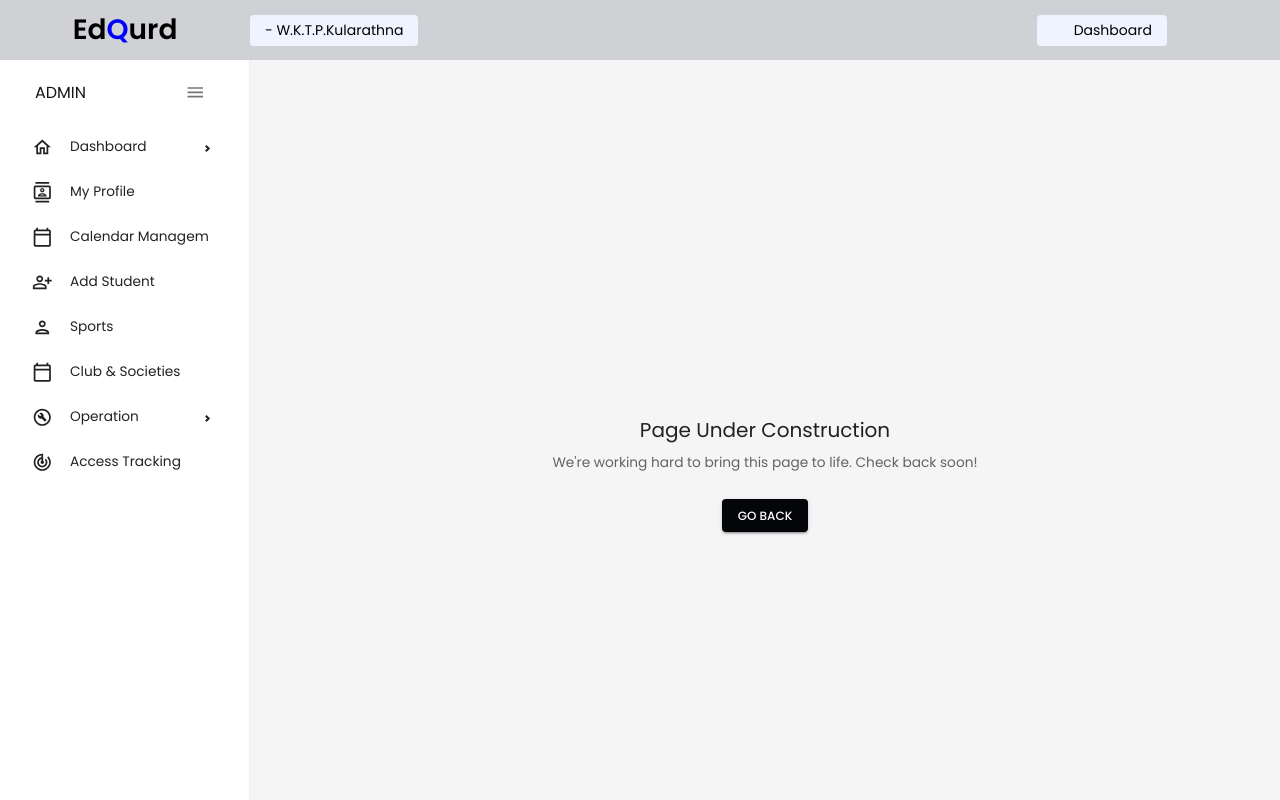
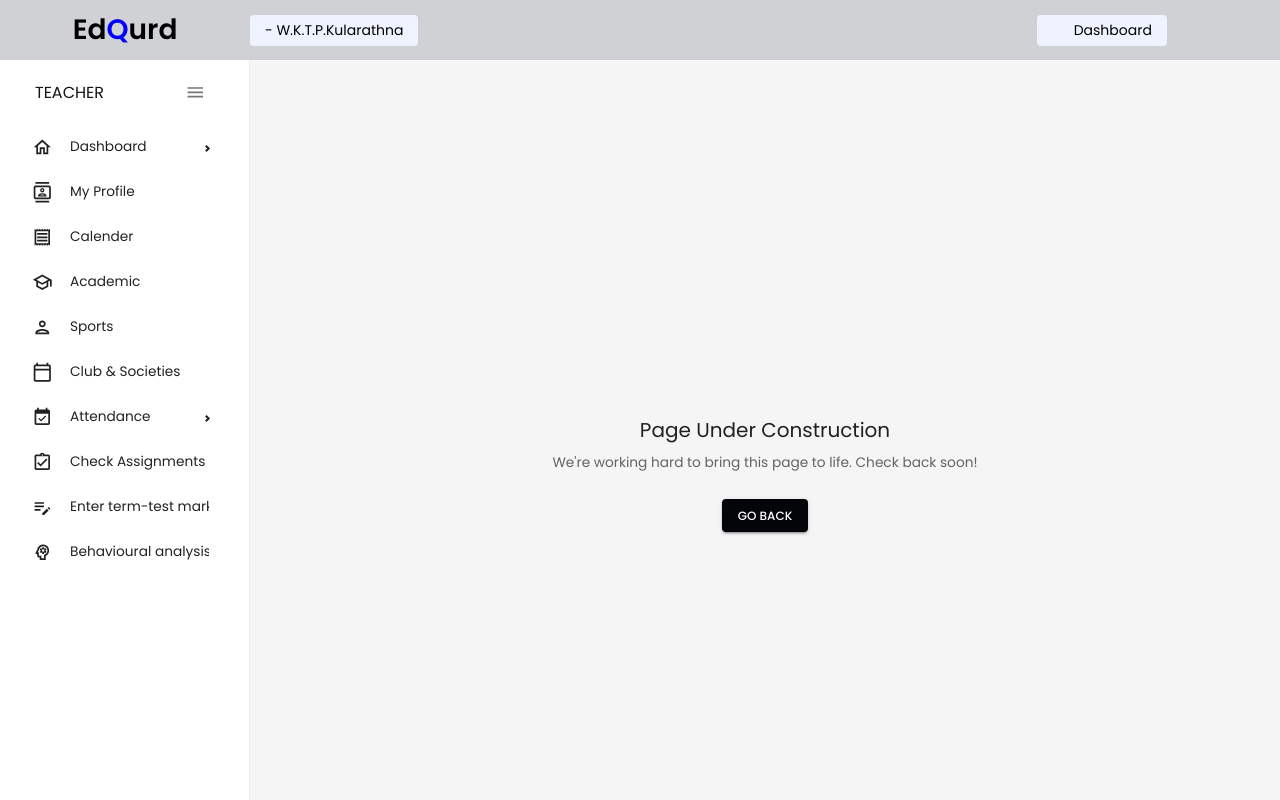
Before and after one commit to Team-EdQuad/EdQuad-Frontend, a React (Vite) app: page /uc in a window 1280 px wide. Built offline with nearby package versions, Linux system fonts and the light colour scheme; no server answers; some icons are missing.

Commit message:
frontend completed

```diff
--- a/src/components/AdminCalendar.jsx
+++ b/src/components/AdminCalendar.jsx
@@ -33,6 +33,8 @@ import {
   Clear
 } from '@mui/icons-material';
 import axios from 'axios';
+
+const attendanceModuleUrl = import.meta.env.VITE_ATTENDANCE_MODULE_BACKEND_URL;
 
 // Constants
 const CLASSES = [
@@ -187,7 +189,7 @@ const AdminCalendar = () => {
       };
 
       const response = await axios.post(
-        'http://127.0.0.1:8000/attendance/store-calendar-event',
+        `${attendanceModuleUrl}/store-calendar-event`,
         requestData,
         {
           timeout: 10000, // 10 second timeout
--- a/src/context/StoreContext.jsx
+++ b/src/context/StoreContext.jsx
@@ -45,8 +45,8 @@ const StoreContextProvider = (props) => {
     };
 
     // const [role, setRole] = useState("Student")
-    const [role, setRole] = useState("Admin")
-    // const [role, setRole] = useState("Teacher")
+    // const [role, setRole] = useState("Admin")
+    const [role, setRole] = useState("Teacher")
 
     const contextValue = {
         isMobile,
```
